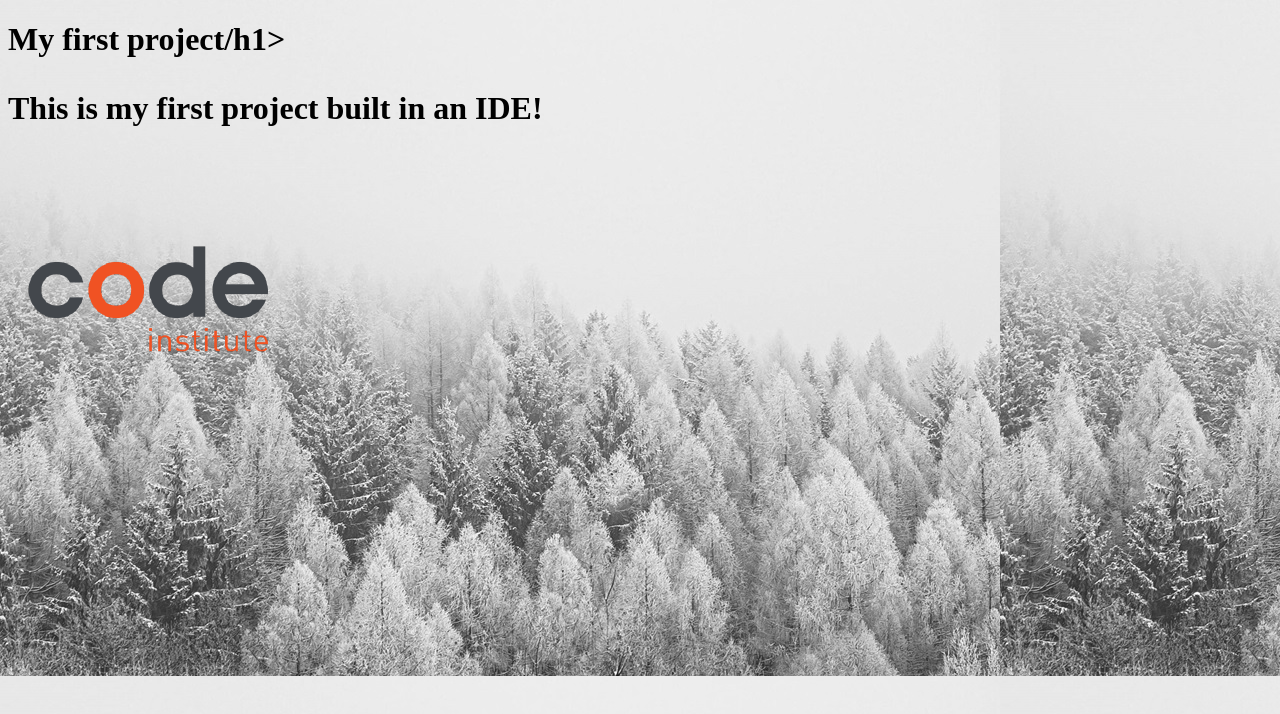
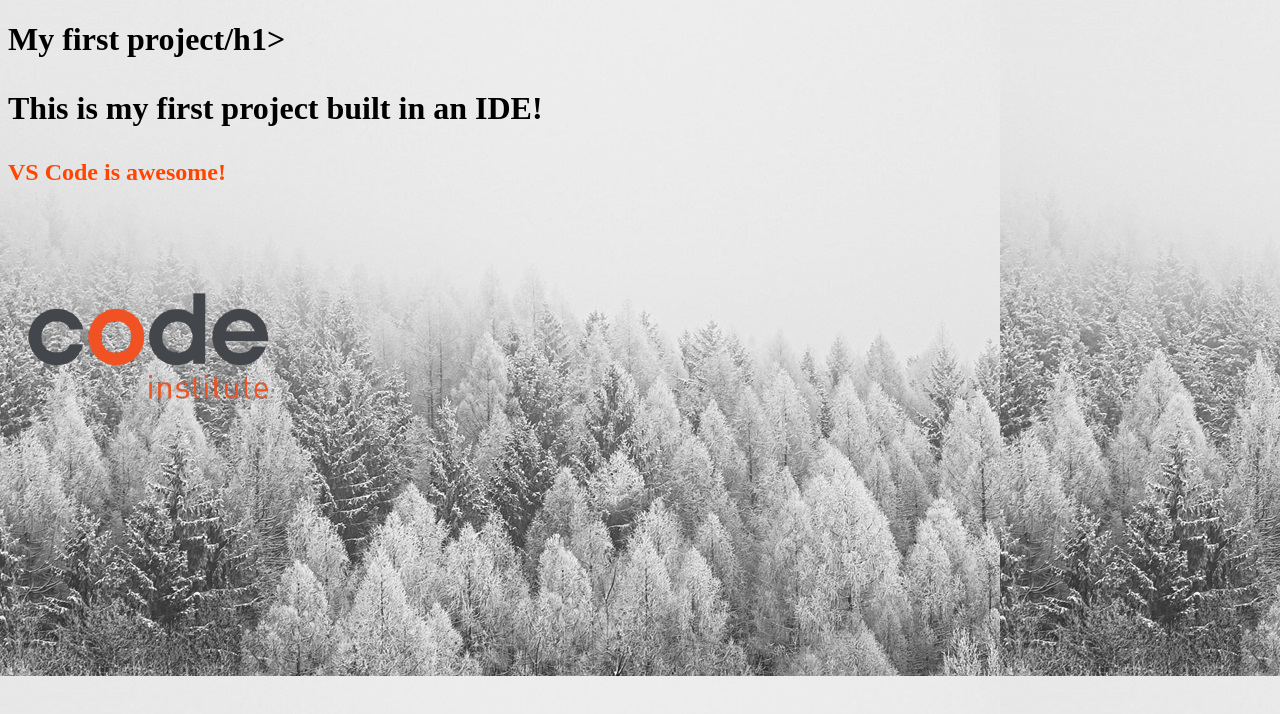
Before and after one commit to Ayinuer/my-first-project, a plain HTML site: page index.html in a window 1280 px wide. Drawn offline with Linux system fonts and the light colour scheme.

Commit message:
Add subheading to index.html and update heading styles in styles.css

```diff
--- a/assets/css/styles.css
+++ b/assets/css/styles.css
@@ -7,4 +7,8 @@
 body{
   background-color: lightgrey;
   background-image: url("/assets/images/01-02-02_background-img.jpg") ;
+
+  h2 {
+    color: orangered
+  }
  }
--- a/index.html
+++ b/index.html
@@ -10,6 +10,8 @@
 <body>
   <h1>My first project/h1>
   <p>This is my first project built in an IDE!</p>
+  <h2>VS Code is awesome!</h2>
+
   <img src="assets/images/01-02-02_ci-logo.png" alt="Code Institute Logo">
 
 </body>
```
